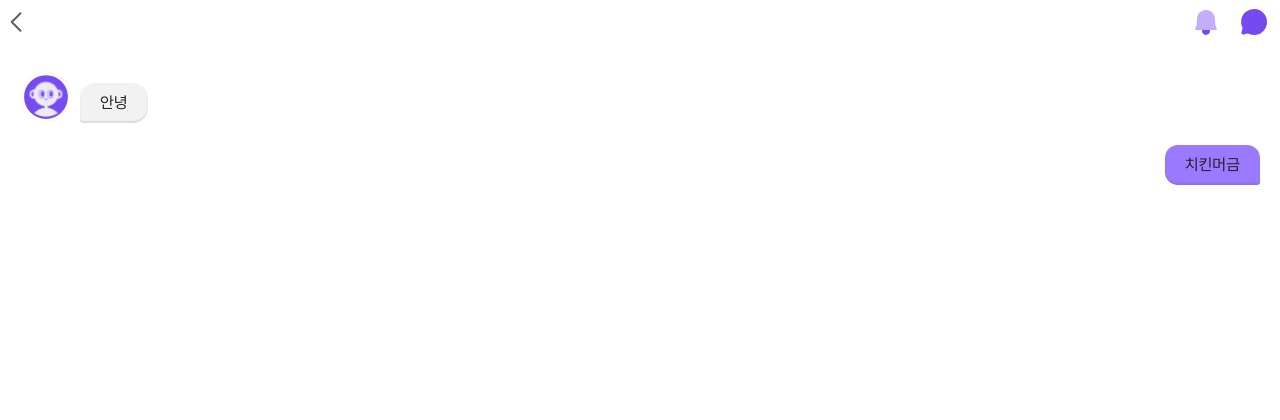
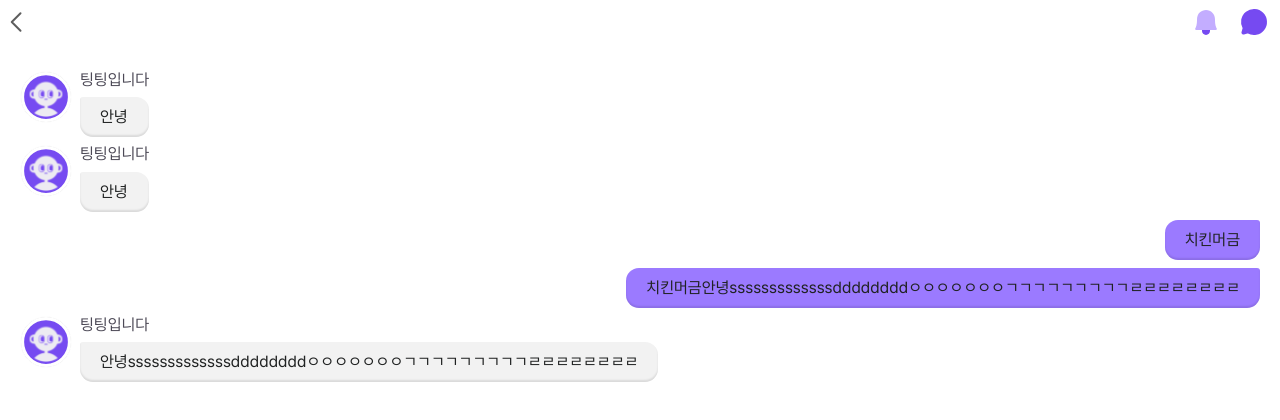
Before and after one commit to project-tingting/tingting_front, a Next.js app: page /home/chat in a window 1280 px wide. Shown: the top 420 px of the page. Built offline with nearby package versions, Linux system fonts and the light colour scheme.

Commit message:
수정사항 변경

```diff
--- a/components/Home/MyChatBubble.tsx
+++ b/components/Home/MyChatBubble.tsx
@@ -13,16 +13,18 @@ export default function MyChatBubble({ text }: chatProps) {
 const MyChatContainer = styled.div`
   display: flex;
   flex-direction: row-reverse;
-  margin-bottom: 2.2rem;
+  margin-bottom: 0.8rem;
 `;
 
 const ChatContainer = styled.span`
+  max-width: 60vw;
+  word-wrap: break-word;
   color: #202222;
   font-weight: 500;
   font-size: 1.6rem;
   background-color: #9b7aff;
   box-shadow: inset 0px -2px 2px rgba(0, 0, 0, 0.1);
-  border-radius: 13px 13px 3px 13px;
+  border-radius: 13px 3px 13px 13px;
   padding: 1.1rem 2rem;
   line-height: 1.8rem;
 `;
--- a/components/Home/OtherChatBubble.tsx
+++ b/components/Home/OtherChatBubble.tsx
@@ -11,33 +11,51 @@ export default function OtherChatBubble({ text }: chatProps) {
         {/* 이미지 넣기 */}
         <Image src={profile} />
       </OtherProfile>
-      <ChatContainer>{text}</ChatContainer>
+      <StyledDiv>
+        <OtherUserId>팅팅입니다</OtherUserId>
+        <ChatContainer>{text}</ChatContainer>
+      </StyledDiv>
     </OtherChatContainer>
   );
 }
 
 const OtherChatContainer = styled.div`
   display: flex;
-  align-items: flex-end;
+  /* align-items: flex-start; */
   gap: 0.8rem;
-  margin-bottom: 2.2rem;
+  margin-bottom: 0.8rem;
+`;
+
+const OtherProfile = styled.div`
+  max-width: 5.2rem;
+  max-height: 5.2rem;
+  border-radius: 50%;
+  background-color: rgba(213, 213, 213, 0.8);
+  border: 1px solid ${({ theme }) => theme.colors.whiteColor};
+`;
+
+const StyledDiv = styled.div`
+  display: flex;
+  flex-direction: column;
+  gap: 0.8rem;
+`;
+
+const OtherUserId = styled.span`
+  color: #4c4956;
+  font-size: 1.6rem;
+  font-weight: 400;
+  line-height: 115.19%;
 `;
 
 const ChatContainer = styled.span`
+  max-width: 60vw;
+  word-wrap: break-word;
   color: #202222;
   font-weight: 500;
   font-size: 1.6rem;
   background-color: #f2f2f2;
   box-shadow: inset 0px -2px 2px rgba(0, 0, 0, 0.1);
-  border-radius: 15px 15px 15px 3px;
+  border-radius: 3px 13px 13px 13px;
   padding: 1.1rem 2rem;
   line-height: 1.8rem;
 `;
-
-const OtherProfile = styled.div`
-  width: 5.2rem;
-  height: 5.2rem;
-  border-radius: 50%;
-  background-color: rgba(213, 213, 213, 0.8);
-  border: 1px solid ${({ theme }) => theme.colors.whiteColor};
-`;
--- a/pages/home/chat.tsx
+++ b/pages/home/chat.tsx
@@ -10,7 +10,14 @@ export default function chat() {
       <TopNavigation isChat={true} />
       <Chatting>
         <OtherChatBubble text={'안녕'} />
+        <OtherChatBubble text={'안녕'} />
         <MyChatBubble text={'치킨머금'} />
+        <MyChatBubble
+          text={'치킨머금안녕sssssssssssssddddddddㅇㅇㅇㅇㅇㅇㅇㄱㄱㄱㄱㄱㄱㄱㄱㄱㄹㄹㄹㄹㄹㄹㄹㄹ'}
+        />
+        <OtherChatBubble
+          text={'안녕sssssssssssssddddddddㅇㅇㅇㅇㅇㅇㅇㄱㄱㄱㄱㄱㄱㄱㄱㄱㄹㄹㄹㄹㄹㄹㄹㄹ'}
+        />
       </Chatting>
     </Container>
   );
```
